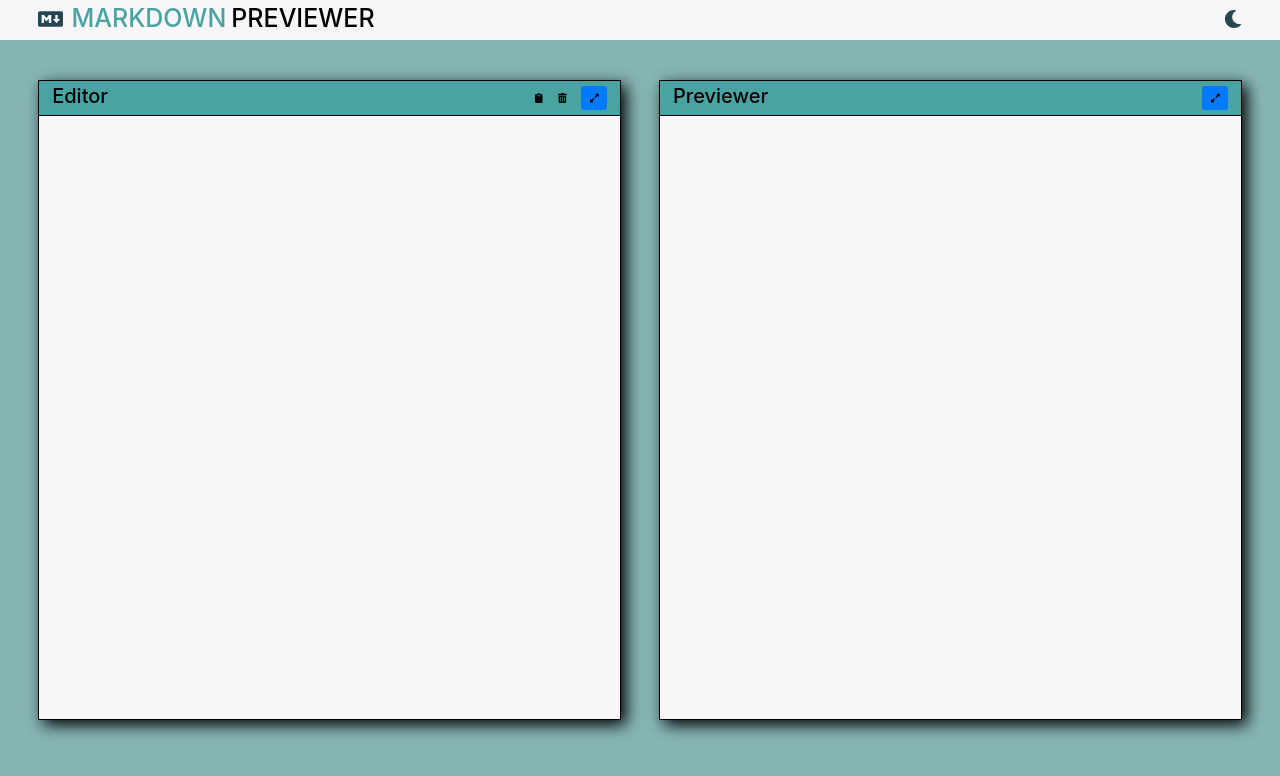
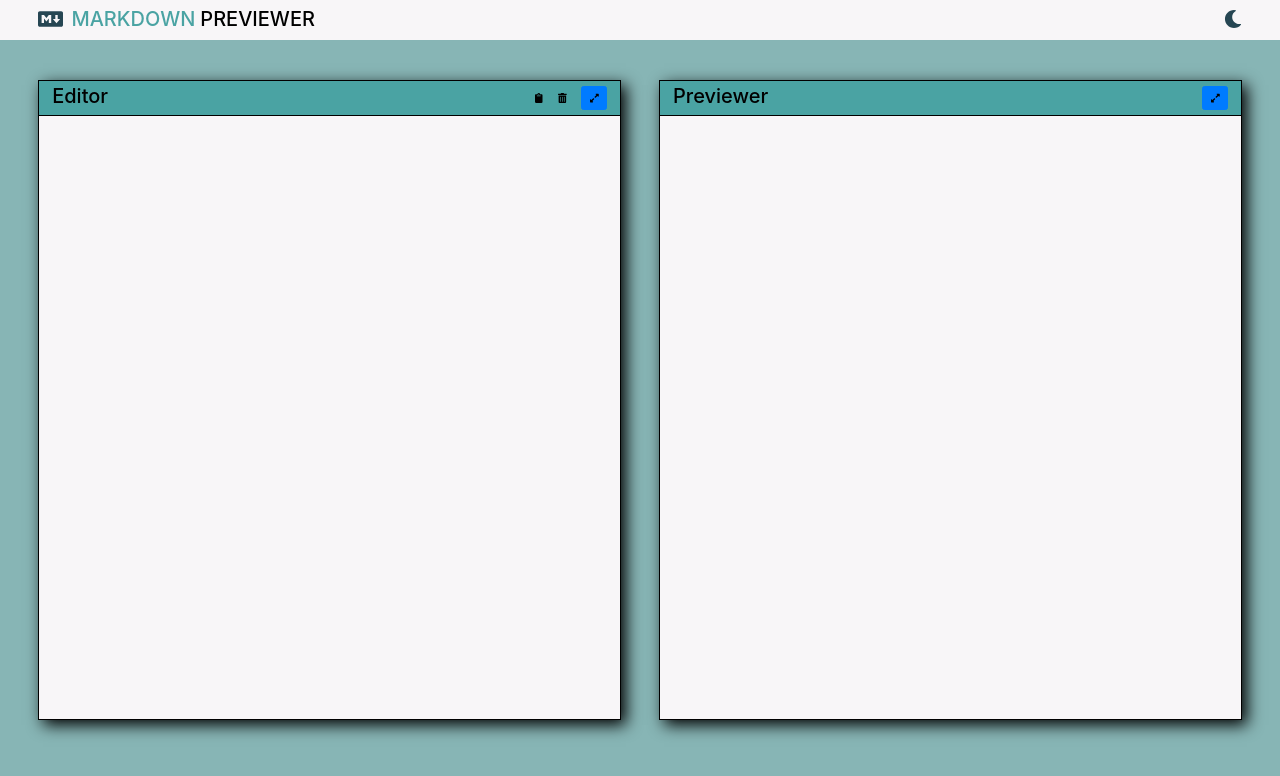
Before and after one commit to D-Antonelli/markdown-previewer, a React (Create React App) app: page / in a window 1280 px wide. Shown: the top 776 px of the page. Built offline with nearby package versions, Linux system fonts and the light colour scheme.

Commit message:
Modify heading elements font size

```diff
--- a/src/index.css
+++ b/src/index.css
@@ -46,11 +46,7 @@ body {
 }
 
 h1 {
-  font-size: 2rem;
-}
-
-h2 {
-  font-size: 1.7rem;
+  font-size: 2rem !important;
 }
 
 button {
```
